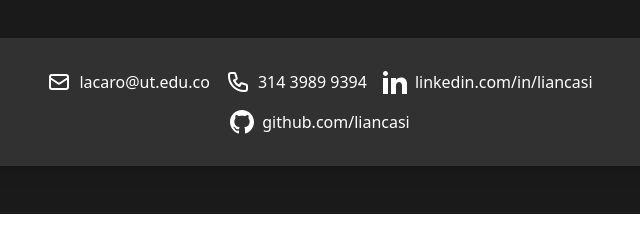
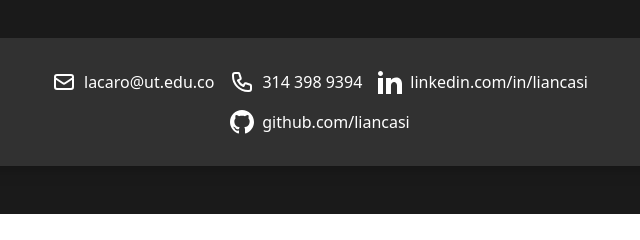
Before and after one commit to liancasi/Portafolio, an Astro site: page / in a window 1280 px wide. Shown: the part 5667-5907 px from the top of the page, 320-960 px from the left. Built offline with nearby package versions, Linux system fonts and the light colour scheme; Astro itself is replaced by a stand-in of ours.

Commit message:
actualizando telefono

```diff
--- a/src/components/Contacto.astro
+++ b/src/components/Contacto.astro
@@ -20,7 +20,7 @@
             <svg xmlns="http://www.w3.org/2000/svg" class="w-6 h-6" fill="none" viewBox="0 0 24 24" stroke="currentColor">
               <path stroke-linecap="round" stroke-linejoin="round" stroke-width="2" d="M3 5a2 2 0 012-2h3.28a1 1 0 01.948.684l1.498 4.493a1 1 0 01-.502 1.21l-2.257 1.13a11.042 11.042 0 005.516 5.516l1.13-2.257a1 1 0 011.21-.502l4.493 1.498a1 1 0 01.684.949V19a2 2 0 01-2 2h-1C9.716 21 3 14.284 3 6V5z" />
             </svg>
-            <span>314 3989 9394</span>
+            <span>314 398 9394</span>
           </a>
         </li>
         <li>
```
Also changed, not shown: 1 other file.
